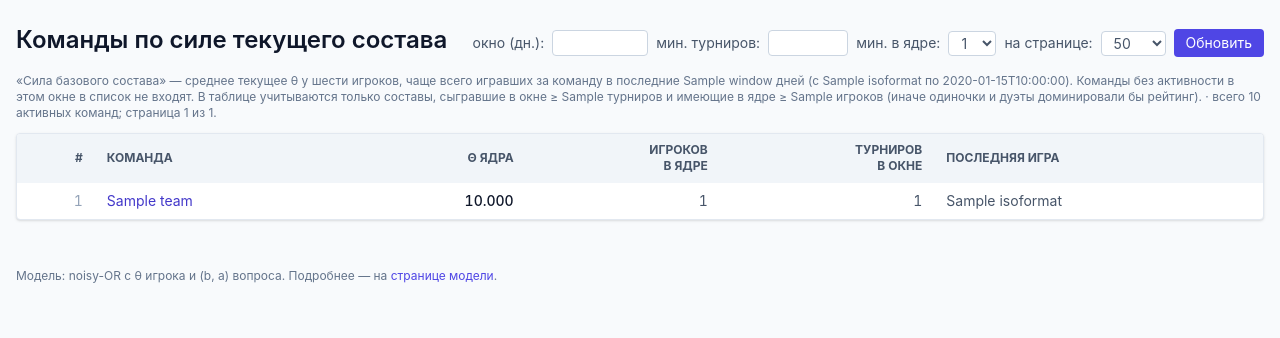
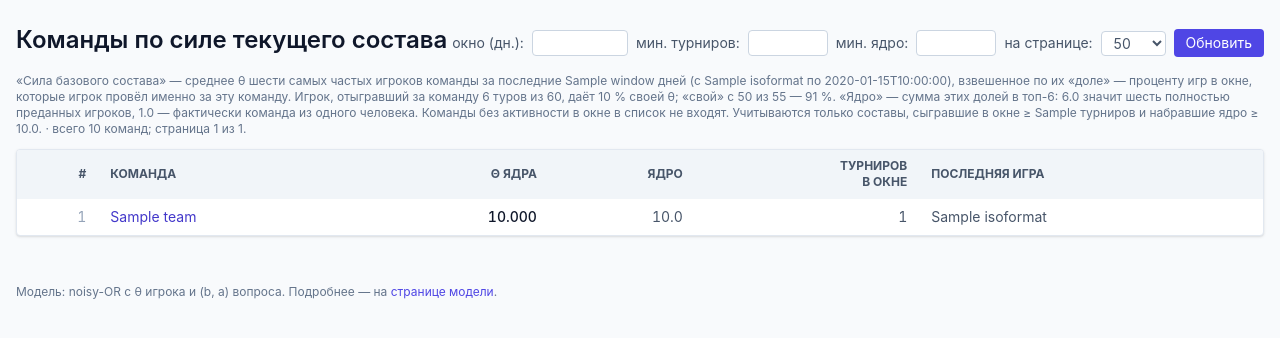
Before and after one commit to fabura/chgk-model, a FastAPI app: template website/app/templates/teams_list.html in a window 1280 px wide. Shown: the part 55-393 px from the top of the page. Run offline with FastAPI, Linux system fonts and the light colour scheme; the template is opened without the code that fills it: most values are stand-ins (such as "Sample title", 1, 10 or a date in 2020); some libraries are stand-ins or nearby versions.

Commit message:
feat(website): loyalty-weighted team rankings
Players who occasionally guest for several teams (e.g. Карякин in 2-3
top-rosters at once) used to inflate every team they touched. The
ranking now weights each player's θ in a team's "core" by their loyalty
share — fraction of the player's window appearances spent on that team
— and filters by `eff_n_base = Σ share` over the top-6 instead of a
plain integer count, so ad-hoc / one-off teams whose regulars belong
elsewhere drop out automatically. Also surfaces per-player share on the
team page roster so the "real core" is visible at a glance.

Made-with: Cursor

```diff
--- a/website/app/main.py
+++ b/website/app/main.py
@@ -200,10 +200,18 @@ def tournaments_list(
 
 
 # Cached SQL for the teams ranking page.  The "current strength" of a
-# team is the average ``theta_display`` of the up-to-6 players who
-# appeared most often in that team over the last ``window`` days
-# (relative to the latest tournament in the database).  Only teams
-# active in that window are listed.
+# team is the *loyalty-weighted* average ``theta_display`` of the up-to-6
+# players who appeared most often in that team over the last ``window``
+# days (relative to the latest tournament in the database).  Loyalty
+# share for player p in team T is ``n_app(p, T) / n_app_total(p)``,
+# i.e. the fraction of p's games in the window that were for T.
+#
+# A guest who played 6/100 games for T contributes weight 0.06 to T's
+# average; a regular with 50/55 contributes 0.91.  This both kills the
+# "Карякин-effect" (one player propping up several teams' rosters) and,
+# combined with the ``eff_n_base`` filter (= sum of shares in top-6),
+# auto-removes ad-hoc / one-off teams whose "core" is a handful of
+# players whose real home is elsewhere.
 _TEAMS_RANK_SQL = """
 WITH cutoff AS (
     SELECT MAX(start_date) - INTERVAL ({window}) DAY AS dt FROM tournaments
@@ -215,18 +223,31 @@ recent_pg AS (
     WHERE t.start_date >= (SELECT dt FROM cutoff)
     GROUP BY pg.team_id, pg.player_id
 ),
+p_total AS (
+    SELECT player_id, SUM(n_app) AS n_app_total
+    FROM recent_pg
+    GROUP BY player_id
+),
+p_share AS (
+    SELECT r.team_id, r.player_id, r.n_app,
+           r.n_app::DOUBLE / pt.n_app_total AS share
+    FROM recent_pg r JOIN p_total pt USING (player_id)
+),
 ranked AS (
-    SELECT r.team_id, r.player_id, r.n_app, p.theta_display,
+    SELECT s.team_id, s.player_id, s.n_app, s.share, p.theta_display,
+           -- Top-6 selection is still by appearance count: the "regular
+           -- roster" is who played most for the team.  Share only
+           -- changes the *weight* in the average below.
            ROW_NUMBER() OVER (
-               PARTITION BY r.team_id
-               ORDER BY r.n_app DESC, p.theta_display DESC, r.player_id
+               PARTITION BY s.team_id
+               ORDER BY s.n_app DESC, p.theta_display DESC, s.player_id
            ) AS rk
-    FROM recent_pg r JOIN players p USING (player_id)
+    FROM p_share s JOIN players p USING (player_id)
 ),
 base AS (
     SELECT team_id,
-           AVG(theta_display) AS base_theta,
-           COUNT(*) AS n_base
+           SUM(share * theta_display) / SUM(share) AS base_theta,
+           SUM(share) AS eff_n_base
     FROM ranked WHERE rk <= 6
     GROUP BY team_id
 ),
@@ -247,15 +268,20 @@ team_meta AS (
 def teams_list(
     request: Request,
     min_games: int = Query(3, ge=1, le=200),
-    min_base: int = Query(4, ge=1, le=6),
+    min_eff_base: float = Query(3.0, ge=0.5, le=6.0),
     window: int = Query(365, ge=30, le=3650),
     per_page: int = Query(100, ge=10, le=500),
     page: int = Query(1, ge=1),
 ):
-    """Teams sorted by current base-roster strength (top-6 regulars in the window).
-
-    Filters out teams whose "core" has fewer than ``min_base`` distinct regulars,
-    so that lone-wolf single-player teams do not dominate the leaderboard.
+    """Teams sorted by current loyalty-weighted base-roster strength.
+
+    For each (player, team) in the window we compute
+    ``share = n_app(player, team) / n_app_total(player)``.  The team's
+    "base θ" is the share-weighted mean of ``theta_display`` over the
+    top-6 most-frequent players, and ``eff_n_base = Σ share`` over those
+    six.  ``min_eff_base`` filters out ad-hoc teams whose core is
+    actually loyal to other teams (so e.g. a single-player team has
+    eff_n_base ≤ 1, a team of six fully-loyal regulars has eff_n_base = 6).
     """
     sql_head = _TEAMS_RANK_SQL.format(window=int(window))
 
@@ -265,9 +291,9 @@ def teams_list(
             + """
             SELECT COUNT(*) AS n
             FROM base b JOIN team_meta m USING (team_id)
-            WHERE m.n_recent_games >= ? AND b.n_base >= ?
+            WHERE m.n_recent_games >= ? AND b.eff_n_base >= ?
             """,
-            [min_games, min_base],
+            [min_games, min_eff_base],
         )
         or {"n": 0}
     )["n"]
@@ -278,14 +304,14 @@ def teams_list(
     rows = db.query(
         sql_head
         + """
-        SELECT m.team_id, m.team_name, b.base_theta, b.n_base,
+        SELECT m.team_id, m.team_name, b.base_theta, b.eff_n_base,
                m.n_recent_games, m.last_played
         FROM base b JOIN team_meta m USING (team_id)
-        WHERE m.n_recent_games >= ? AND b.n_base >= ?
+        WHERE m.n_recent_games >= ? AND b.eff_n_base >= ?
         ORDER BY b.base_theta DESC, m.team_id
         LIMIT ? OFFSET ?
         """,
-        [min_games, min_base, per_page, offset],
+        [min_games, min_eff_base, per_page, offset],
     )
     for i, r in enumerate(rows, start=1):
         r["rank"] = offset + i
@@ -302,7 +328,7 @@ def teams_list(
         {
             "teams": rows,
             "min_games": min_games,
-            "min_base": min_base,
+            "min_eff_base": min_eff_base,
             "window": window,
             "per_page": per_page,
             "page": page,
@@ -724,7 +750,11 @@ def tournament_page(request: Request, tournament_id: int):
 
 
 @app.get("/team/{team_id}", response_class=HTMLResponse)
-def team_page(request: Request, team_id: int):
+def team_page(
+    request: Request,
+    team_id: int,
+    window: int = Query(365, ge=30, le=3650),
+):
     """Team profile: tournaments played, regular roster, summary stats."""
     # Most recent name for display.
     name_row = db.query_one(
@@ -765,23 +795,57 @@ def team_page(request: Request, team_id: int):
         [team_id],
     )
 
-    # Regular roster: players who appeared most often, with their θ and last
-    # date played for this team.
+    # Regular roster: players who appeared most often, with:
+    #   - games_with_team   — total appearances over team's full history
+    #   - n_app_window      — appearances in the last ``window`` days
+    #   - share_window      — fraction of the player's window appearances
+    #                         that were for this team (= "loyalty"; the
+    #                         same number used in the team-ranking SQL)
+    # Sorted by share desc, then by recent-window appearances, so the
+    # "real core" floats to the top regardless of historic guests.
     roster = db.query(
         """
+        WITH cutoff AS (
+            SELECT MAX(start_date) - INTERVAL (?) DAY AS dt FROM tournaments
+        ),
+        recent_pg AS (
+            SELECT pg.team_id, pg.player_id, COUNT(*) AS n_app
+            FROM player_games pg
+            JOIN tournaments t USING (tournament_id)
+            WHERE t.start_date >= (SELECT dt FROM cutoff)
+            GROUP BY pg.team_id, pg.player_id
+        ),
+        p_total AS (
+            SELECT player_id, SUM(n_app) AS n_app_total
+            FROM recent_pg GROUP BY player_id
+        ),
+        all_time AS (
+            SELECT pg.player_id,
+                   COUNT(*) AS games_with_team,
+                   MAX(t.start_date) AS last_played
+            FROM player_games pg
+            JOIN tournaments t USING (tournament_id)
+            WHERE pg.team_id = ?
+            GROUP BY pg.player_id
+        )
         SELECT
             p.player_id, p.last_name, p.first_name, p.theta,
-            COUNT(*) AS games_with_team,
-            MAX(t.start_date) AS last_played
-        FROM player_games pg
+            a.games_with_team,
+            a.last_played,
+            COALESCE(r.n_app, 0) AS n_app_window,
+            CASE WHEN r.n_app IS NULL THEN NULL
+                 ELSE r.n_app::DOUBLE / pt.n_app_total END AS share_window
+        FROM all_time a
         JOIN players p USING (player_id)
-        JOIN tournaments t USING (tournament_id)
-        WHERE pg.team_id = ?
-        GROUP BY p.player_id, p.last_name, p.first_name, p.theta
-        ORDER BY games_with_team DESC, p.theta DESC
+        LEFT JOIN recent_pg r ON r.player_id = a.player_id AND r.team_id = ?
+        LEFT JOIN p_total pt ON pt.player_id = a.player_id
+        ORDER BY share_window DESC NULLS LAST,
+                 n_app_window DESC,
+                 a.games_with_team DESC,
+                 p.theta DESC
         LIMIT 50
         """,
-        [team_id],
+        [int(window), team_id, team_id],
     )
 
     # Per-tournament roster: who actually played in each game, with their
@@ -852,6 +916,7 @@ def team_page(request: Request, team_id: int):
             "rosters_by_tournament": rosters_by_tournament,
             "summary": summary_row,
             "trend_json": json.dumps(trend_json, ensure_ascii=False),
+            "window": window,
         },
     )
 
--- a/website/app/templates/teams_list.html
+++ b/website/app/templates/teams_list.html
@@ -3,7 +3,7 @@
 {% block title %}Команды — ChGK Model{% endblock %}
 
 {% macro page_url(p) -%}
-?min_games={{ min_games }}&min_base={{ min_base }}&window={{ window }}&per_page={{ per_page }}&page={{ p }}
+?min_games={{ min_games }}&min_eff_base={{ min_eff_base }}&window={{ window }}&per_page={{ per_page }}&page={{ p }}
 {%- endmacro %}
 
 {% block content %}
@@ -16,13 +16,12 @@
     <label for="min_games">мин. турниров:</label>
     <input id="min_games" type="number" name="min_games" value="{{ min_games }}" min="1" max="200"
            class="w-20 border border-slate-300 rounded px-2 py-0.5">
-    <label for="min_base">мин. в ядре:</label>
-    <select id="min_base" name="min_base"
-            class="border border-slate-300 rounded px-2 py-0.5 bg-white">
-      {% for opt in [1, 2, 3, 4, 5, 6] %}
-      <option value="{{ opt }}" {% if opt == min_base %}selected{% endif %}>{{ opt }}</option>
-      {% endfor %}
-    </select>
+    <label for="min_eff_base" title="Эффективное число лояльных игроков в ядре (сумма долей в окне)">
+      мин. ядро:
+    </label>
+    <input id="min_eff_base" type="number" name="min_eff_base" value="{{ min_eff_base }}"
+           min="0.5" max="6.0" step="0.5"
+           class="w-20 border border-slate-300 rounded px-2 py-0.5">
     <label for="per_page">на странице:</label>
     <select id="per_page" name="per_page"
             class="border border-slate-300 rounded px-2 py-0.5 bg-white">
@@ -36,14 +35,18 @@
 </div>
 
 <p class="text-xs text-slate-500 mb-3">
-  «Сила базового состава» — среднее текущее θ у шести игроков, чаще всего
-  игравших за команду в последние {{ window }} дней{% if ref_cutoff and ref_today %}
-  (с {{ ref_cutoff.isoformat() }} по {{ ref_today.isoformat() }}){% endif %}.
-  Команды без активности в этом окне в список не входят. В таблице учитываются
-  только составы, сыгравшие в окне ≥ {{ min_games }} турниров и имеющие в ядре
-  ≥ {{ min_base }} игроков (иначе одиночки и дуэты доминировали бы рейтинг).
+  «Сила базового состава» — среднее θ шести самых частых игроков команды
+  за последние {{ window }} дней{% if ref_cutoff and ref_today %}
+  (с {{ ref_cutoff.isoformat() }} по {{ ref_today.isoformat() }}){% endif %},
+  взвешенное по их «доле»&nbsp;— проценту игр в окне, которые игрок провёл
+  именно за эту команду. Игрок, отыгравший за команду 6 туров из 60,
+  даёт 10 % своей θ; «свой» с 50 из 55 — 91 %. «Ядро» — сумма этих долей
+  в топ-6: 6.0 значит шесть полностью преданных игроков, 1.0 — фактически
+  команда из одного человека. Команды без активности в окне в список не
+  входят. Учитываются только составы, сыгравшие в окне ≥ {{ min_games }}
+  турниров и набравшие ядро ≥ {{ "%.1f"|format(min_eff_base) }}.
   {% if total %}
-  · всего {{ total }} активных команд; страница {{ page }} из {{ total_pages }}.
+  · всего {{ total }} команд; страница {{ page }} из {{ total_pages }}.
   {% endif %}
 </p>
 
@@ -54,7 +57,7 @@
         <th class="px-3 py-2 text-right">#</th>
         <th class="px-3 py-2 text-left">Команда</th>
         <th class="px-3 py-2 text-right">θ ядра</th>
-        <th class="px-3 py-2 text-right">Игроков<br>в ядре</th>
+        <th class="px-3 py-2 text-right" title="Эффективное число лояльных игроков в топ-6 (сумма долей)">Ядро</th>
         <th class="px-3 py-2 text-right">Турниров<br>в окне</th>
         <th class="px-3 py-2 text-left">Последняя игра</th>
       </tr>
@@ -69,7 +72,7 @@
           </a>
         </td>
         <td class="px-3 py-2 text-right num font-medium">{{ "%.3f"|format(t.base_theta) }}</td>
-        <td class="px-3 py-2 text-right num text-slate-600">{{ t.n_base }}</td>
+        <td class="px-3 py-2 text-right num text-slate-600">{{ "%.1f"|format(t.eff_n_base) }}</td>
         <td class="px-3 py-2 text-right num text-slate-600">{{ t.n_recent_games }}</td>
         <td class="px-3 py-2 text-slate-600 whitespace-nowrap">
           {{ t.last_played.isoformat() if t.last_played else "—" }}
```
Also changed, not shown: AGENTS.md (+1 -1 lines), website/app/templates/team.html (+18 -2 lines).
